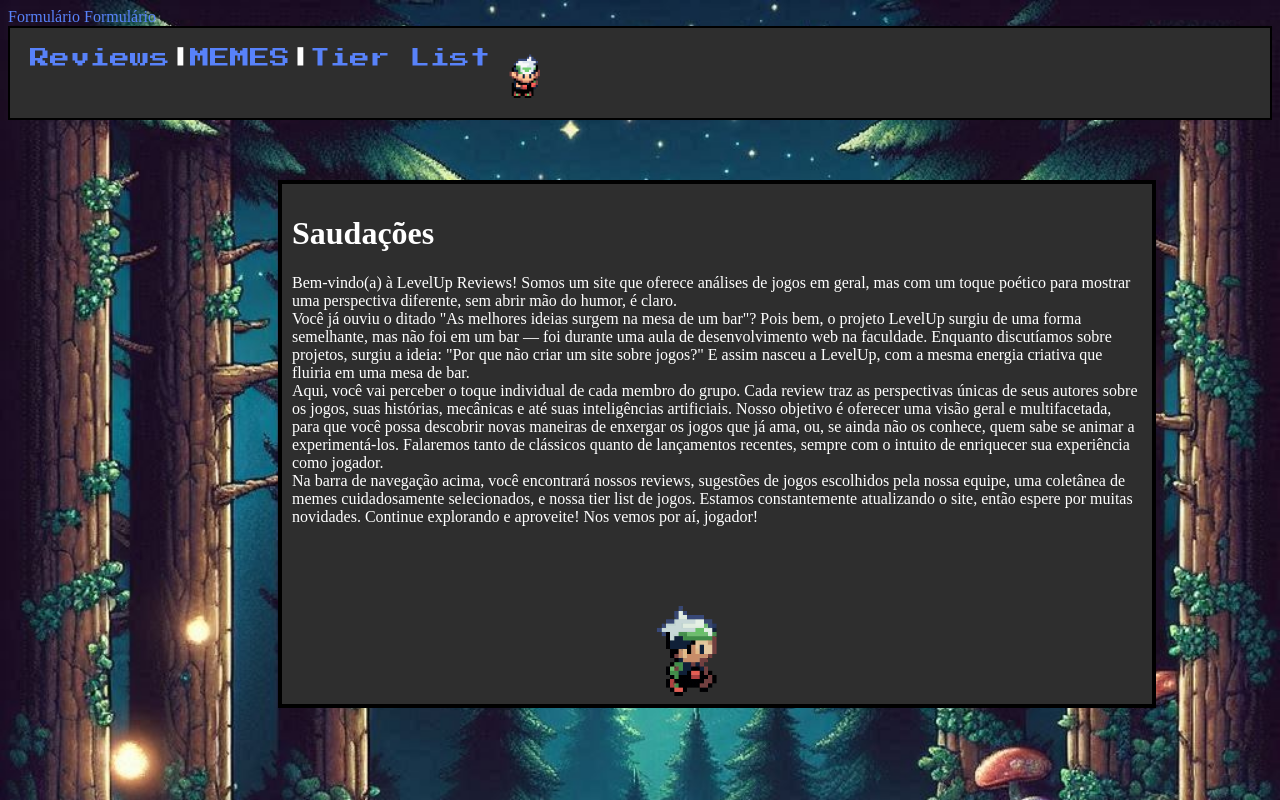
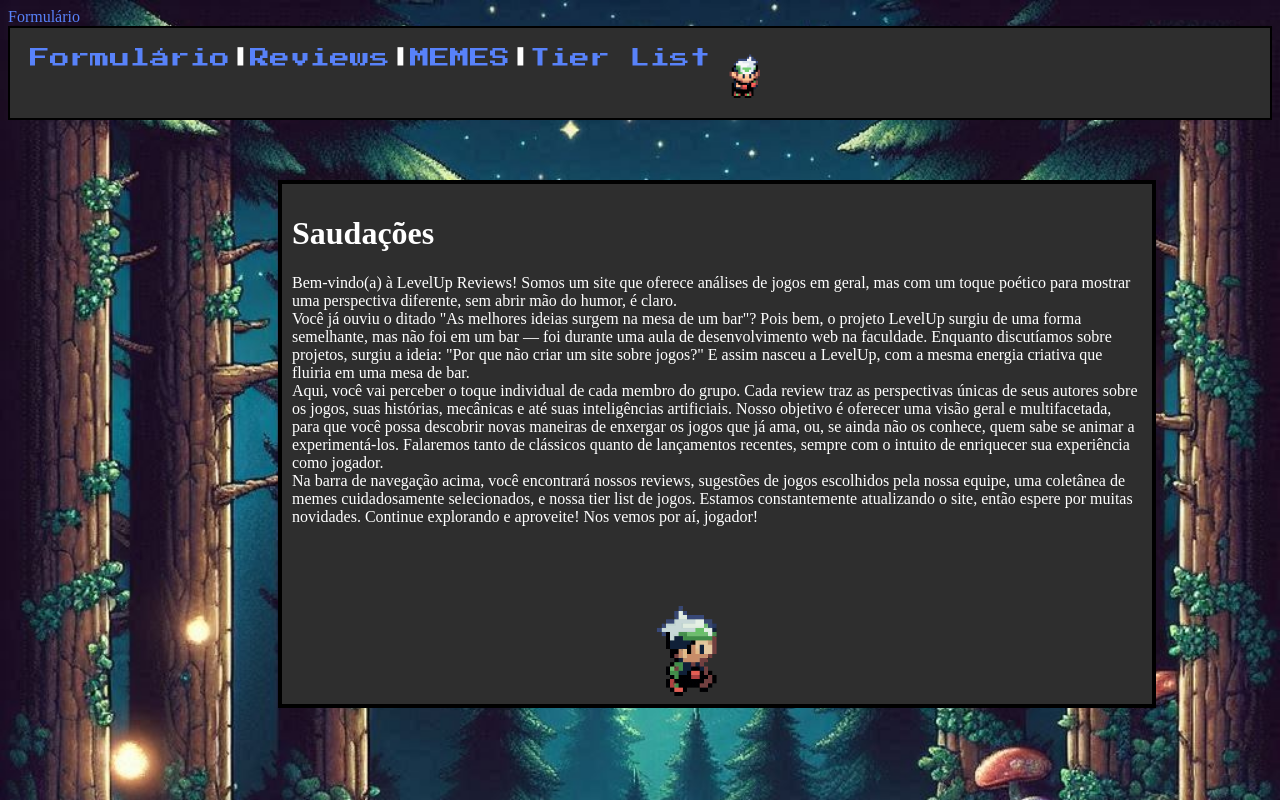
Before and after one commit to JoaoVictor019/LevelUp, a plain HTML site: page docs/index.html in a window 1280 px wide. Drawn offline with Linux system fonts and the light colour scheme.

Commit message:
Update index.html
formatei a div para incluir a pagina de formulários

```diff
--- a/docs/index.html
+++ b/docs/index.html
@@ -69,8 +69,10 @@
 
 
      <body>
-      <a href="formulários.html">Formulário</a>
+
         <div class="navegacao">
+         <a href="formulários.html">Formulário</a>
+          <b>|</b>
 
           <a href="reviews.html">Reviews</a>
 
```
